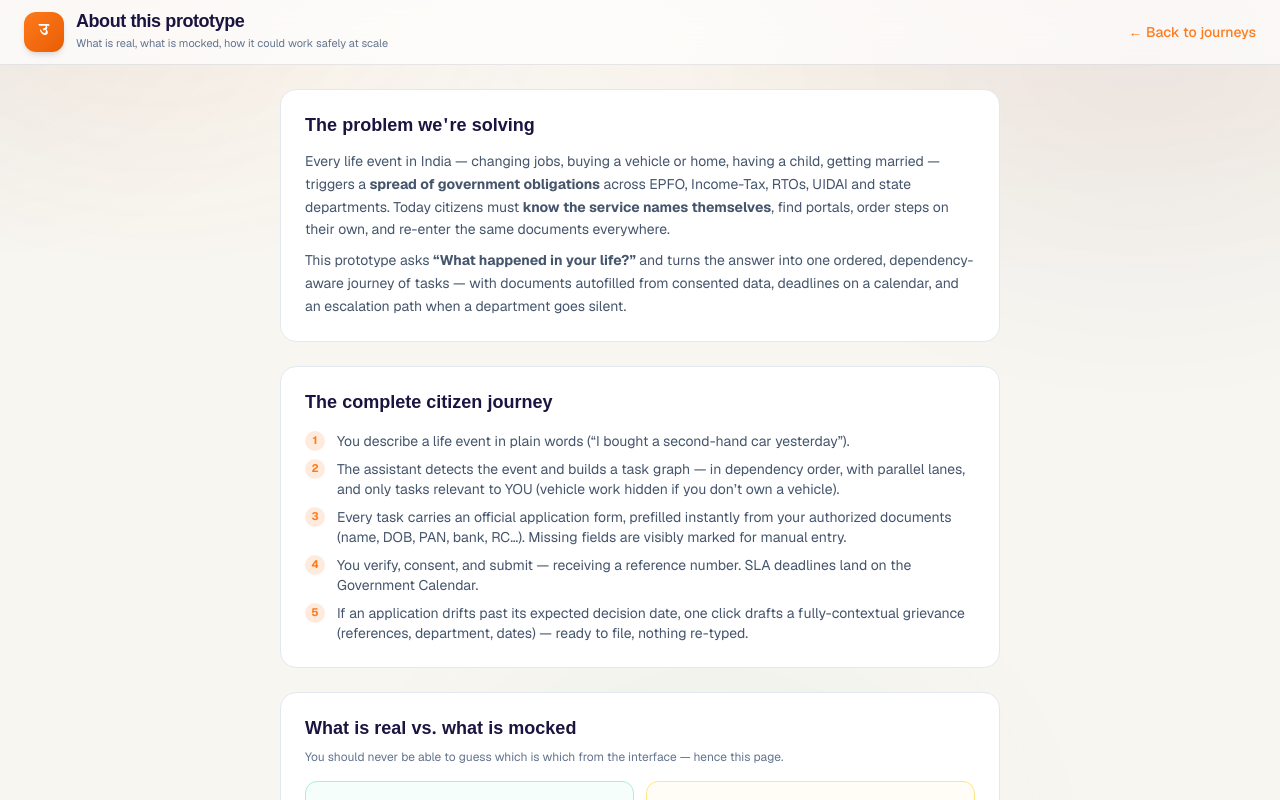
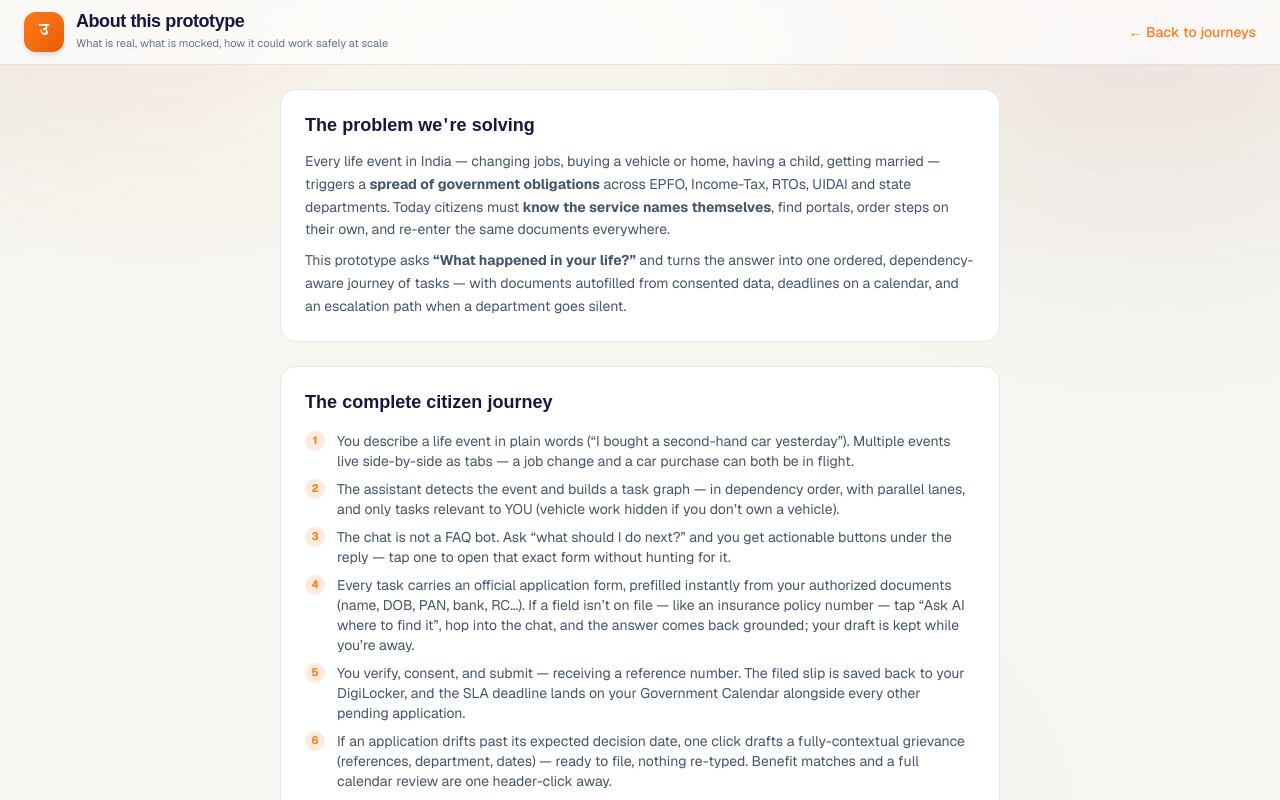
Before and after one commit to imsoul11/umangLife, a Next.js app: page /about in a window 1280 px wide. Shown: the top 800 px of the page. Built offline with nearby package versions, Linux system fonts and the light colour scheme.

Commit message:
About page: enrich citizen journey with chat guidance, Ask-AI hops, DigiLocker write-back, multi-journey tabs and benefit/calendar pointers

```diff
--- a/src/app/about/page.tsx
+++ b/src/app/about/page.tsx
@@ -42,11 +42,12 @@ export default function AboutPage() {
           <h2 className="font-display text-lg font-semibold text-indigo-ink">The complete citizen journey</h2>
           <ol className="mt-3 space-y-2 text-sm text-slate-600">
             {[
-              "You describe a life event in plain words (“I bought a second-hand car yesterday”).",
+              "You describe a life event in plain words (“I bought a second-hand car yesterday”). Multiple events live side-by-side as tabs — a job change and a car purchase can both be in flight.",
               "The assistant detects the event and builds a task graph — in dependency order, with parallel lanes, and only tasks relevant to YOU (vehicle work hidden if you don’t own a vehicle).",
-              "Every task carries an official application form, prefilled instantly from your authorized documents (name, DOB, PAN, bank, RC…). Missing fields are visibly marked for manual entry.",
-              "You verify, consent, and submit — receiving a reference number. SLA deadlines land on the Government Calendar.",
-              "If an application drifts past its expected decision date, one click drafts a fully-contextual grievance (references, department, dates) — ready to file, nothing re-typed.",
+              "The chat is not a FAQ bot. Ask “what should I do next?” and you get actionable buttons under the reply — tap one to open that exact form without hunting for it.",
+              "Every task carries an official application form, prefilled instantly from your authorized documents (name, DOB, PAN, bank, RC…). If a field isn’t on file — like an insurance policy number — tap “Ask AI where to find it”, hop into the chat, and the answer comes back grounded; your draft is kept while you’re away.",
+              "You verify, consent, and submit — receiving a reference number. The filed slip is saved back to your DigiLocker, and the SLA deadline lands on your Government Calendar alongside every other pending application.",
+              "If an application drifts past its expected decision date, one click drafts a fully-contextual grievance (references, department, dates) — ready to file, nothing re-typed. Benefit matches and a full calendar review are one header-click away.",
             ].map((s, i) => (
               <li key={i} className="flex gap-3">
                 <span className="shrink-0 w-5 h-5 rounded-full bg-saffron/15 text-saffron inline-grid place-items-center text-[11px] font-bold">{i + 1}</span>
```
